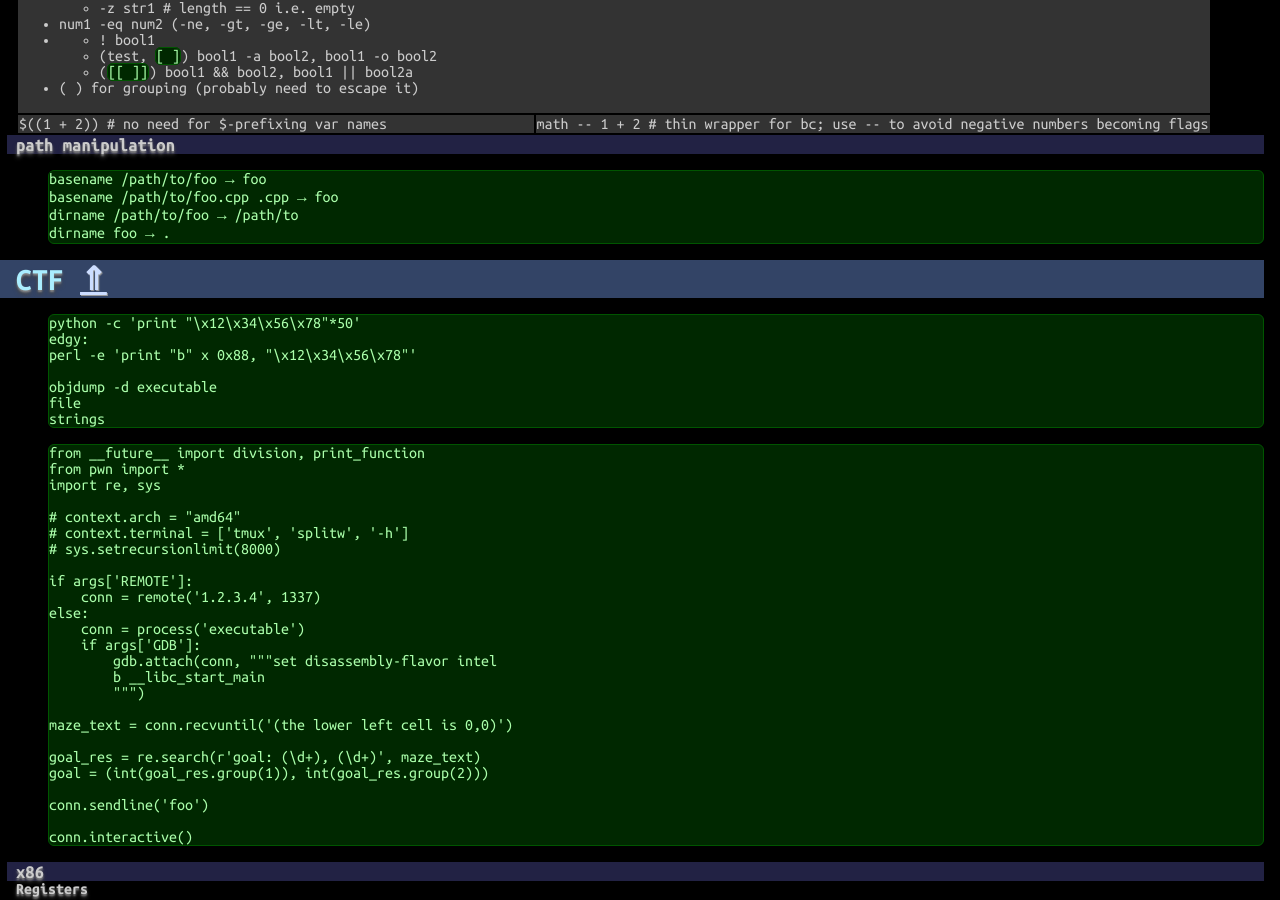
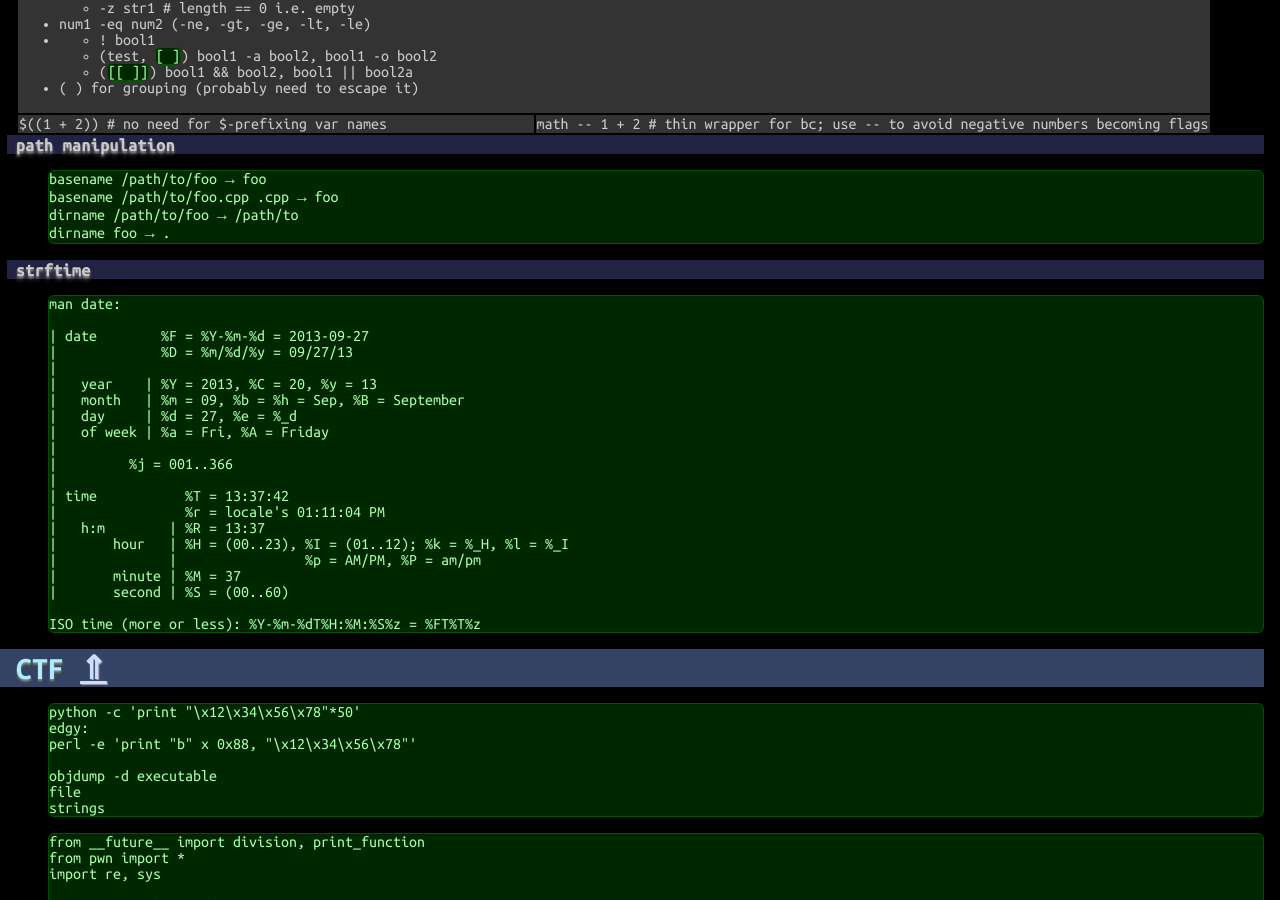
Before and after one commit to betaveros/cs, a Jekyll site: the page built from index.html, in a window 1280 px wide and 900 px high, scrolled down 37474 px. Built offline with Jekyll 4.4.1, drawn with Linux system fonts in a browser that asks for light colours.

Commit message:
strftime

```diff
--- a/_includes/shell.html
+++ b/_includes/shell.html
@@ -220,3 +220,27 @@ basename /path/to/foo.cpp .cpp &rarr; foo
 dirname /path/to/foo &rarr; /path/to
 dirname foo &rarr; .
 </pre>
+<h3>strftime</h3>
+<pre>
+man date:
+
+| date        %F = %Y-%m-%d = 2013-09-27
+|             %D = %m/%d/%y = 09/27/13
+|
+|   year    | %Y = 2013, %C = 20, %y = 13
+|   month   | %m = 09, %b = %h = Sep, %B = September
+|   day     | %d = 27, %e = %_d
+|   of week | %a = Fri, %A = Friday
+|
+|         %j = 001..366
+|
+| time           %T = 13:37:42
+|                %r = locale's 01:11:04 PM
+|   h:m        | %R = 13:37
+|       hour   | %H = (00..23), %I = (01..12); %k = %_H, %l = %_I
+|              |                %p = AM/PM, %P = am/pm
+|       minute | %M = 37
+|       second | %S = (00..60)
+
+ISO time (more or less): %Y-%m-%dT%H:%M:%S%z = %FT%T%z
+</pre>
```
